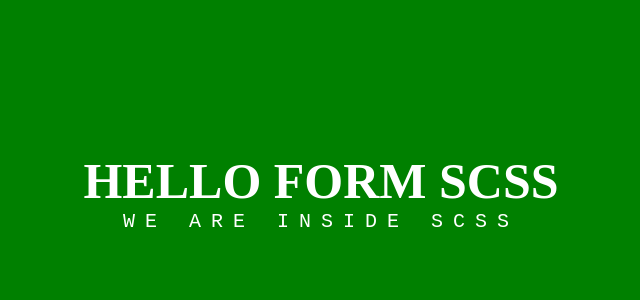
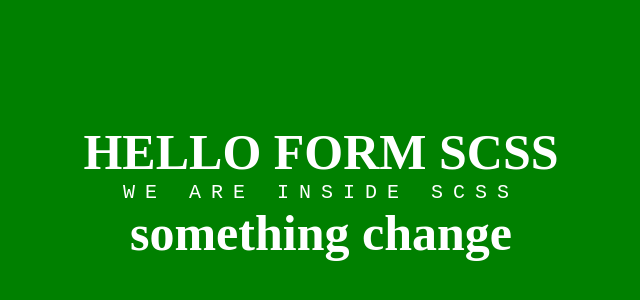
Before and after one commit to Nischal-234/sectionAhtml, a plain HTML site: page STYLE/SCSS/index.html in a window 1280 px wide. Shown: the part 208-508 px from the top of the page, without its empty margins (319-959 px from the left). Drawn offline with Linux system fonts and the light colour scheme.

Commit message:
maile kei change gareko xaena

```diff
--- a/STYLE/SCSS/index.html
+++ b/STYLE/SCSS/index.html
@@ -10,7 +10,7 @@
     <header class="main" >
         <h1>HELLO FORM SCSS</h1>
         <p>WE ARE INSIDE SCSS</p>
-
+<h1>something change</h1>
     </header>
 </body>
 </html>
```
Also changed, not shown: form.html (line endings or trailing spaces).
